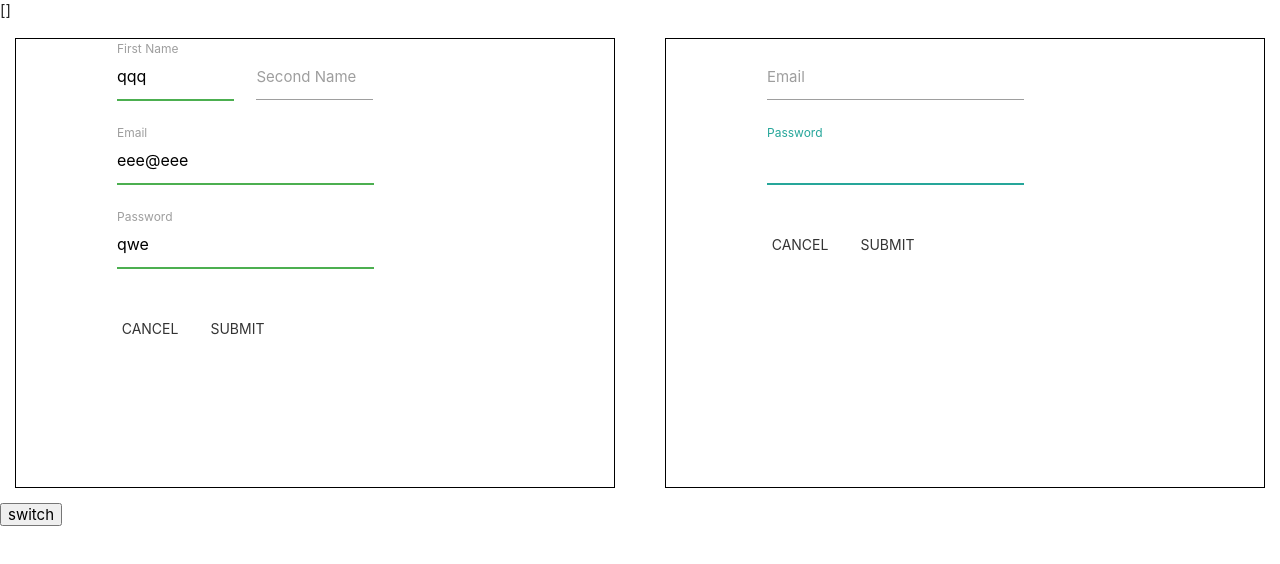
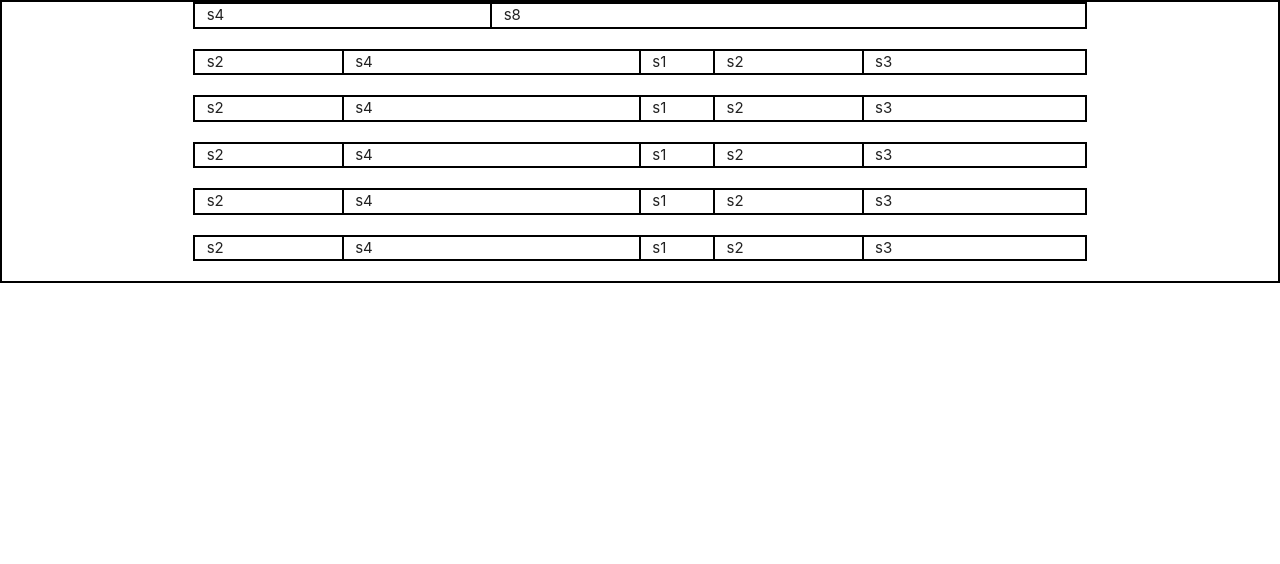
Before and after one commit to Spectr67/mail-app-vue, a Vue app: page / in a window 1280 px wide. Shown: the top 564 px of the page. Built offline with nearby package versions, Linux system fonts and the light colour scheme.

Commit message:
Implemented: css skeleton

```diff
--- /dev/null
+++ b/src/App2.vue
@@ -0,0 +1,30 @@
+<script>
+import MForm from './components/MForm.vue'
+
+export default {
+  components: { MForm },
+
+  data() {
+    return {
+      skeleton: {
+        top: ['s4', 's8'],
+        top2: ['s2', 's4', 's1', 's2', 's3'],
+        middle: ['s2', 's4', 's1', 's2', 's3'],
+        midlee2: ['s2', 's4', 's1', 's2', 's3'],
+        bottom1: ['s2', 's4', 's1', 's2', 's3'],
+        bottom2: ['s2', 's4', 's1', 's2', 's3'],
+      },
+    }
+  },
+}
+</script>
+
+<template>
+  <div>
+    <section>
+      <article>
+        <MForm :skeleton="skeleton" />
+      </article>
+    </section>
+  </div>
+</template>
--- a/src/components/MForm.vue
+++ b/src/components/MForm.vue
@@ -1,90 +1,30 @@
 <script>
-import { registerAccount } from '@/model/server/accounts.js'
 import MInput from './MInput.vue'
-const initAccount = () => ({
-  firstName: 'qqq',
-  lastName: 'www',
-  email: 'eee@eee',
-  password: 'qwe',
-})
 
 export default {
   components: { MInput },
-  emits: ['close', 'userSubmit', 'click', 'serverSubmit'],
-  props: ['accounts'],
+
+  props: ['skeleton'],
+
   data() {
-    return {
-      account: initAccount(),
-    }
-  },
-
-  methods: {
-    onSubmit() {
-      const data = { ...this.account }
-      const response = registerAccount(data, this.accounts)
-      console.log(response)
-      this.$emit('serverSubmit', response)
-      if (response) {
-        this.$emit('userSubmit', data)
-        this.account = initAccount()
-      }
-    },
+    return {}
   },
 }
 </script>
 
 <template>
-  <form class="container" @submit.prevent="onSubmit">
-    <div class="row">
-      <div class="col s4">
-        <MInput
-          v-model="account.firstName"
-          caption="First Name"
-          type="text"
-          class="validate"
-          required
-        />
+  <form class="container" @submit.prevent="console.log">
+    <div v-for="(val, key) in skeleton" :key="key" class="row">
+      <div v-for="(item, idx) of val" :key="idx" class="col" :class="item">
+        {{ item }}
+        <!-- <MInput caption="First Name" type="text" class="validate" required /> -->
       </div>
-      <div class="col s4">
-        <MInput
-          v-model="account.secondName"
-          caption="Second Name"
-          type="text"
-          class="validate"
-          required
-        />
-      </div>
-      <div class="col s8">
-        <MInput
-          v-model="account.email"
-          caption="Email"
-          type="email"
-          class="validate"
-          required
-        />
-      </div>
-      <div class="col s8">
-        <MInput
-          v-model="account.password"
-          caption="Password"
-          type="password"
-          class="validate"
-          required
-        />
-      </div>
-    </div>
-
-    <div class="modal-footer">
-      <a
-        href="#!"
-        @click="$emit('close')"
-        class="waves-effect waves-red btn-flat"
-      >
-        Cancel
-      </a>
-      <button type="submit" class="waves-effect waves-green btn-flat">
-        Submit
-      </button>
     </div>
   </form>
 </template>
+
+<style>
+div {
+  border: 1px solid #000;
+}
+</style>
--- a/src/main.js
+++ b/src/main.js
@@ -1,5 +1,5 @@
 import { createApp } from 'vue'
-import App from './App.vue'
+import App from './App2.vue'
 import 'materialize-css/dist/css/materialize.css'
 import 'materialize-css'
 // import 'material-icons'
```
Also changed, not shown: js.js (added, +27 -0 lines).
